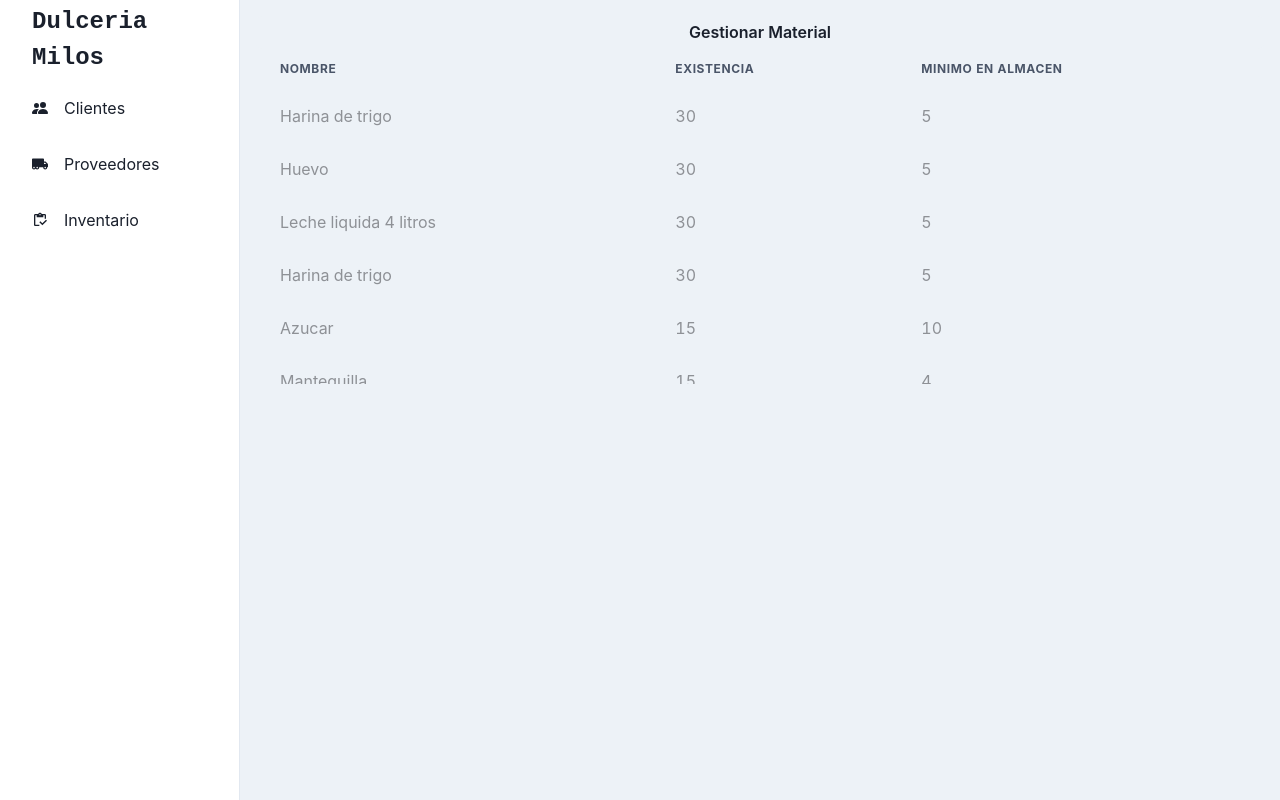
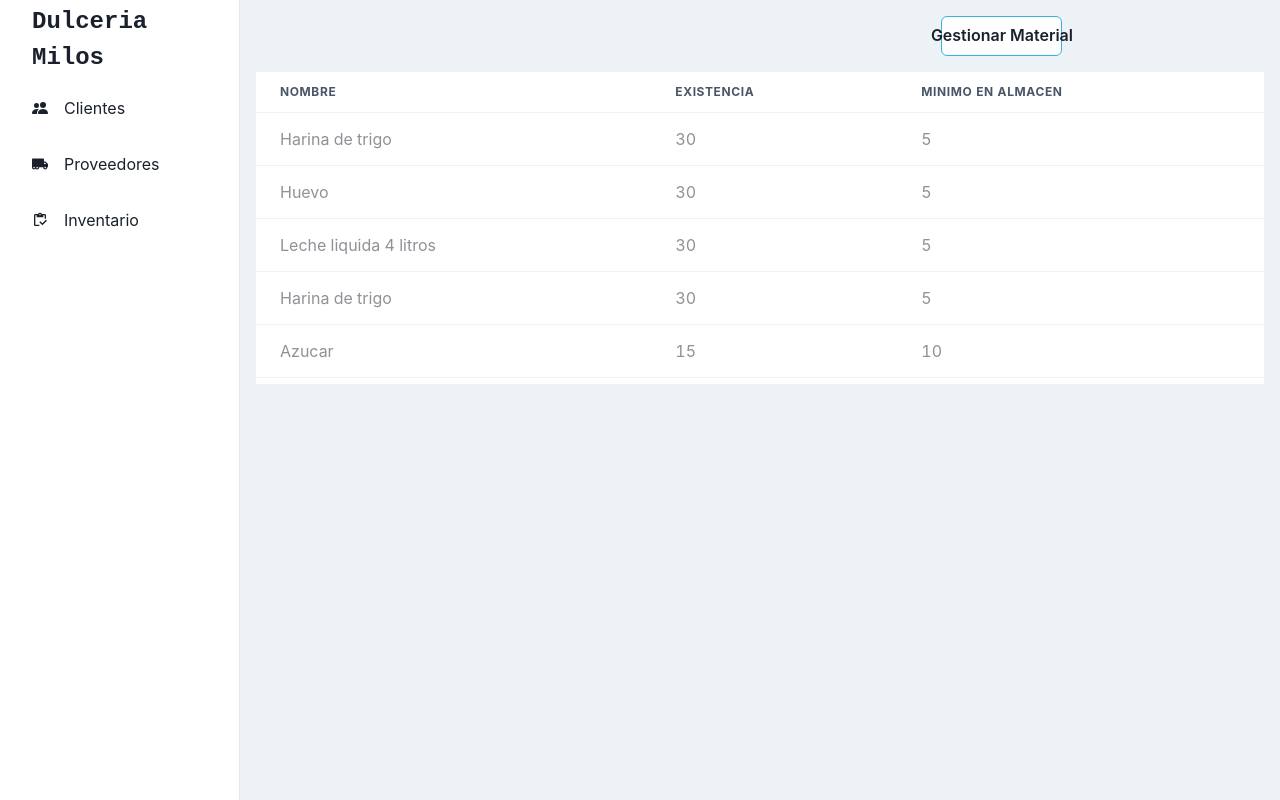
Before and after one commit to DavidJMS/Milos, a React (Vite) app: page /inventario in a window 1280 px wide. Built offline with nearby package versions, Linux system fonts and the light colour scheme.

Commit message:
agregando estilos a modal

```diff
--- a/src/component/AgregarMaterial.jsx
+++ b/src/component/AgregarMaterial.jsx
@@ -29,7 +29,7 @@ export default function AgregarMaterial() {
 
   return (
     <>
-      <Button onClick={onOpen}>Gestionar Material</Button>
+      <Button w={'15%'} mb={4} backgroundColor={'white'} border={'1px solid #34B3E4'} onClick={onOpen}>Gestionar Material</Button>
       <Modal
         initialFocusRef={initialRef}
         finalFocusRef={finalRef}
--- a/src/component/Table.jsx
+++ b/src/component/Table.jsx
@@ -14,7 +14,7 @@ import {
 
 const SimpleTable = ({title, fields, values}) => (
   <TableContainer>
-  <Table variant='simple'>
+  <Table backgroundColor={'white'} variant='simple'>
     <TableCaption>{title}</TableCaption>
     <Thead>
       <Tr>
--- a/src/pages/Inventario.jsx
+++ b/src/pages/Inventario.jsx
@@ -4,6 +4,7 @@ import SimpleTable from "../component/Table"
 import SimpleSidebar from "../component/SimpleSidebar"
 
 import AgregarMaterial from "../component/AgregarMaterial"
+import { HStack } from "@chakra-ui/react"
 
 const Inventario = () => {
   const title = "Materiales"
@@ -19,7 +20,9 @@ const Inventario = () => {
   return (
     <SimpleSidebar>
       <>
-        <AgregarMaterial/>
+      <HStack w={'80%'} display={'flex'} justifyContent={'end'} mr={4}>
+      <AgregarMaterial/>
+      </HStack>
         <SimpleTable
           title={title}
           fields={fields}
```
